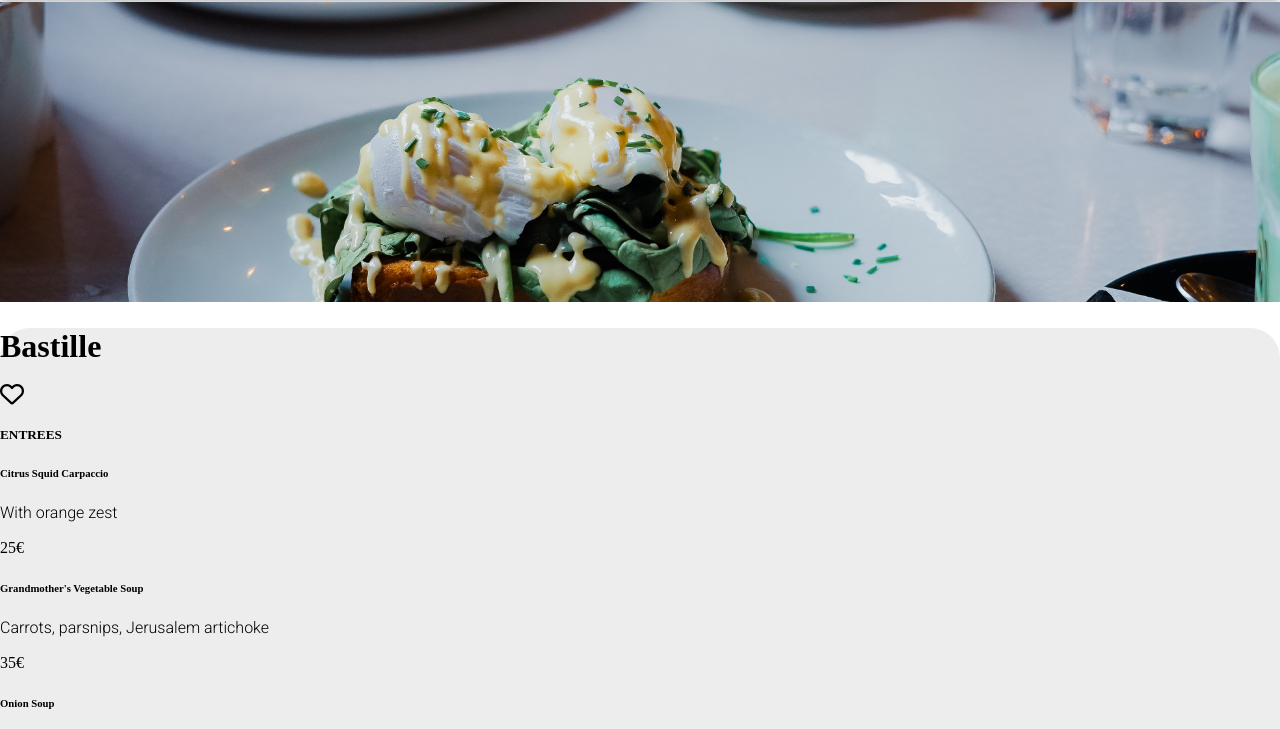
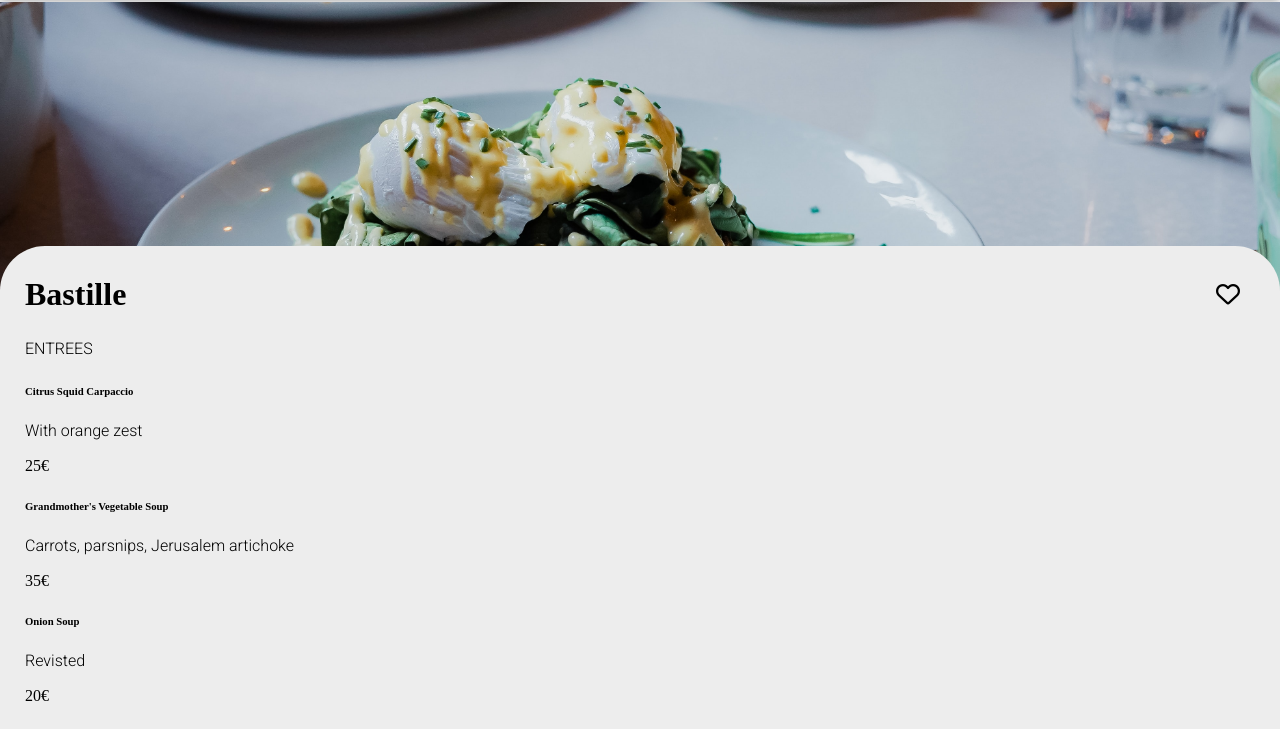
Before and after one commit to majorsmel/Majors_Melissa_3_Code_112022, a plain HTML site: page bastille.html in a window 1280 px wide. Shown: the part 71-800 px from the top of the page. Drawn offline with Linux system fonts and the light colour scheme; a web font is replaced by a local one.

Commit message:
restaurant dish container scss

```diff
--- a/Sass/base/_foundation.scss
+++ b/Sass/base/_foundation.scss
@@ -10,8 +10,13 @@ a:hover {
 }
 h1 {
     font-family: $shrikhand;
+    margin: 0px;
 }
 h2 {
+    font-family: $roboto;
+    font-weight: 900;
+}
+h3 {
     font-family: $roboto;
     font-weight: 900;
 }
@@ -19,9 +24,10 @@ h4 {
     font-family: $roboto;
     font-weight: 500;
 }
-h3 {
+h5 {
     font-family: $roboto;
-    font-weight: 900;
+    font-weight: 100;
+    font-size: 16px;
 }
 p {
     font-family: $roboto;
--- a/Sass/pages/_index.scss
+++ b/Sass/pages/_index.scss
@@ -129,6 +129,10 @@ main {
                                 height: 100%;
                             }*/
         }
+        & i.solid-heart {
+            color: $primary;
+
+        }
       }
     }
   }
--- a/Sass/pages/_restaurants.scss
+++ b/Sass/pages/_restaurants.scss
@@ -4,15 +4,28 @@ main {
             object-fit: cover;
             width: 100%;
             height: 300px;
+            position: static;
         }
     }
     & div.restaurant-dish-container {
         background-color: $main-background;
+        padding: $mobile-padding;
         border-top-left-radius: $lg-radius;
         border-top-right-radius: $lg-radius;
-
+        position: relative;
+        top: -60px;
+        & .restaurant-title {
+            /*replace with flex variable*/
+            display: flex;
+            flex-direction: row;
+            justify-content: space-between;
+            align-items: center;
+            & .fa-heart {
+                margin-right: 15px;
+            }
+        }
     }
-    & div.dish-continer {
+    & div.dish-container {
         /*replace with flex mixin*/
         display:flex;
         flex-direction: column;
--- a/Sass/utils/_variables.scss
+++ b/Sass/utils/_variables.scss
@@ -11,4 +11,4 @@ $roboto: 'Roboto', sans-serif;
 
 $mobile-padding: 30px 25px 60px 25px;
 $md-radius: 15px;
-$lg-radius: 30px;
+$lg-radius: 45px;
```
Also changed, not shown: index.html (+4 -0 lines), Sass/homepage.css, Sass/restaurants.css, 2 other files.
